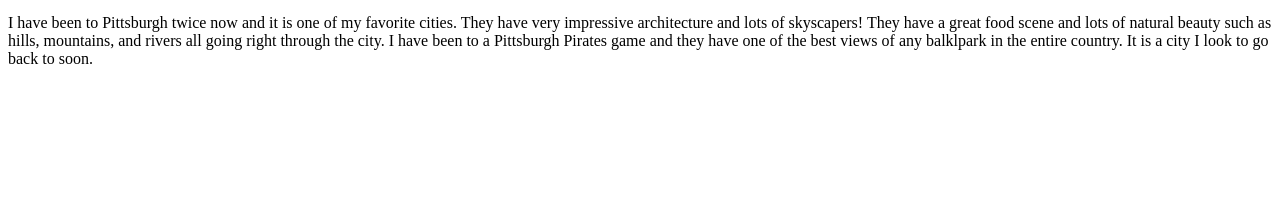
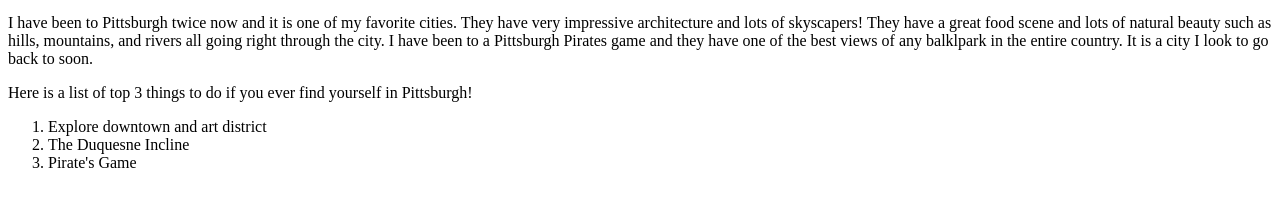
Before and after one commit to lschmidtmann/lschmidtmann.github.io, a plain HTML site: page Pittsburgh.html in a window 1280 px wide. Shown: the part 154-360 px from the top of the page. Drawn offline with Linux system fonts and the light colour scheme.

Commit message:
Add files via upload

```diff
--- a/Pittsburgh.html
+++ b/Pittsburgh.html
@@ -22,6 +22,14 @@
 
 		<p> I have been to Pittsburgh twice now and it is one of my favorite cities. They have very impressive architecture and lots of skyscapers! They have a great food scene and lots of natural beauty such as hills, mountains, and rivers all going right through the city. I have been to a Pittsburgh Pirates game and they have one of the best views of any balklpark in the entire country. It is a city I look to go back to soon.  </p>
 
+		<p> Here is a list of top 3 things to do if you ever find yourself in Pittsburgh!</p>
+
+		<ol>
+			<li>Explore downtown and art district</li>
+			<li>The Duquesne Incline</li>
+			<li>Pirate's Game</li>
+		</ol>
+
 	</body>
 
 </html>
```
